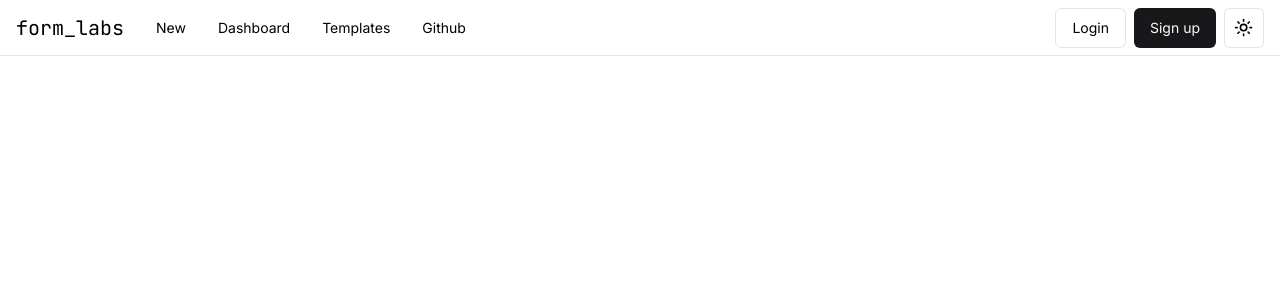
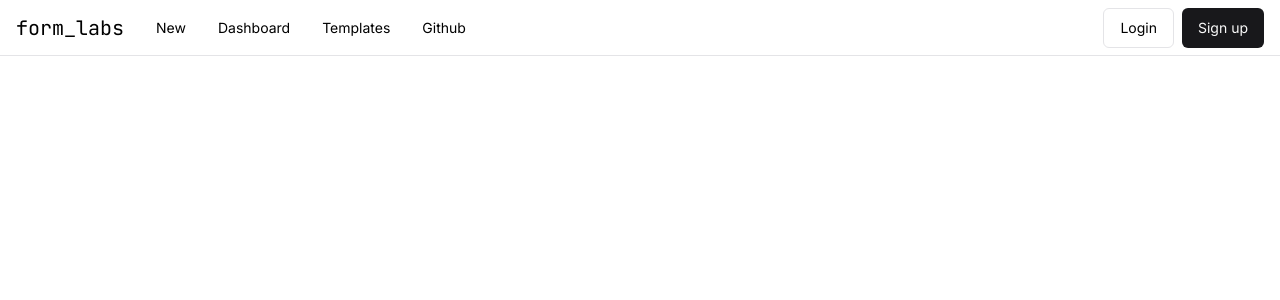
Before and after one commit to GrigoriiPrudnikov/form_labs_client, a Next.js app: page / in a window 1280 px wide. Shown: the top 300 px of the page. Built offline with nearby package versions, Linux system fonts and the light colour scheme.

Commit message:
ui(header): remove theme toggle from home header

```diff
--- a/src/components/homeHeader.tsx
+++ b/src/components/homeHeader.tsx
@@ -37,7 +37,6 @@
       <Button asChild>
         <Link href="/signup">Sign up</Link>
       </Button>
-      <ModeToggle />
     </div>
   </header>
 )
--- a/src/components/modeToggle.tsx
+++ /dev/null
@@ -1,45 +0,0 @@
-'use client'
-
-import { useTheme } from 'next-themes'
-
-import {
-  Button,
-  DropdownMenu,
-  DropdownMenuContent,
-  DropdownMenuItem,
-  DropdownMenuTrigger,
-} from '@/components/ui'
-import { Icon } from '.'
-
-export function ModeToggle() {
-  const { setTheme } = useTheme()
-
-  return (
-    <DropdownMenu>
-      <DropdownMenuTrigger asChild>
-        <Button variant="outline" size="icon">
-          <Icon
-            name="sun"
-            className="h-[1.2rem] w-[1.2rem] rotate-0 scale-100 transition-all dark:-rotate-90 dark:scale-0"
-          />
-          <Icon
-            name="moon"
-            className="absolute h-[1.2rem] w-[1.2rem] rotate-90 scale-0 transition-all dark:rotate-0 dark:scale-100"
-          />
-          <span className="sr-only">Toggle theme</span>
-        </Button>
-      </DropdownMenuTrigger>
-      <DropdownMenuContent align="end">
-        <DropdownMenuItem onClick={() => setTheme('light')}>
-          Light
-        </DropdownMenuItem>
-        <DropdownMenuItem onClick={() => setTheme('dark')}>
-          Dark
-        </DropdownMenuItem>
-        <DropdownMenuItem onClick={() => setTheme('system')}>
-          System
-        </DropdownMenuItem>
-      </DropdownMenuContent>
-    </DropdownMenu>
-  )
-}
```
